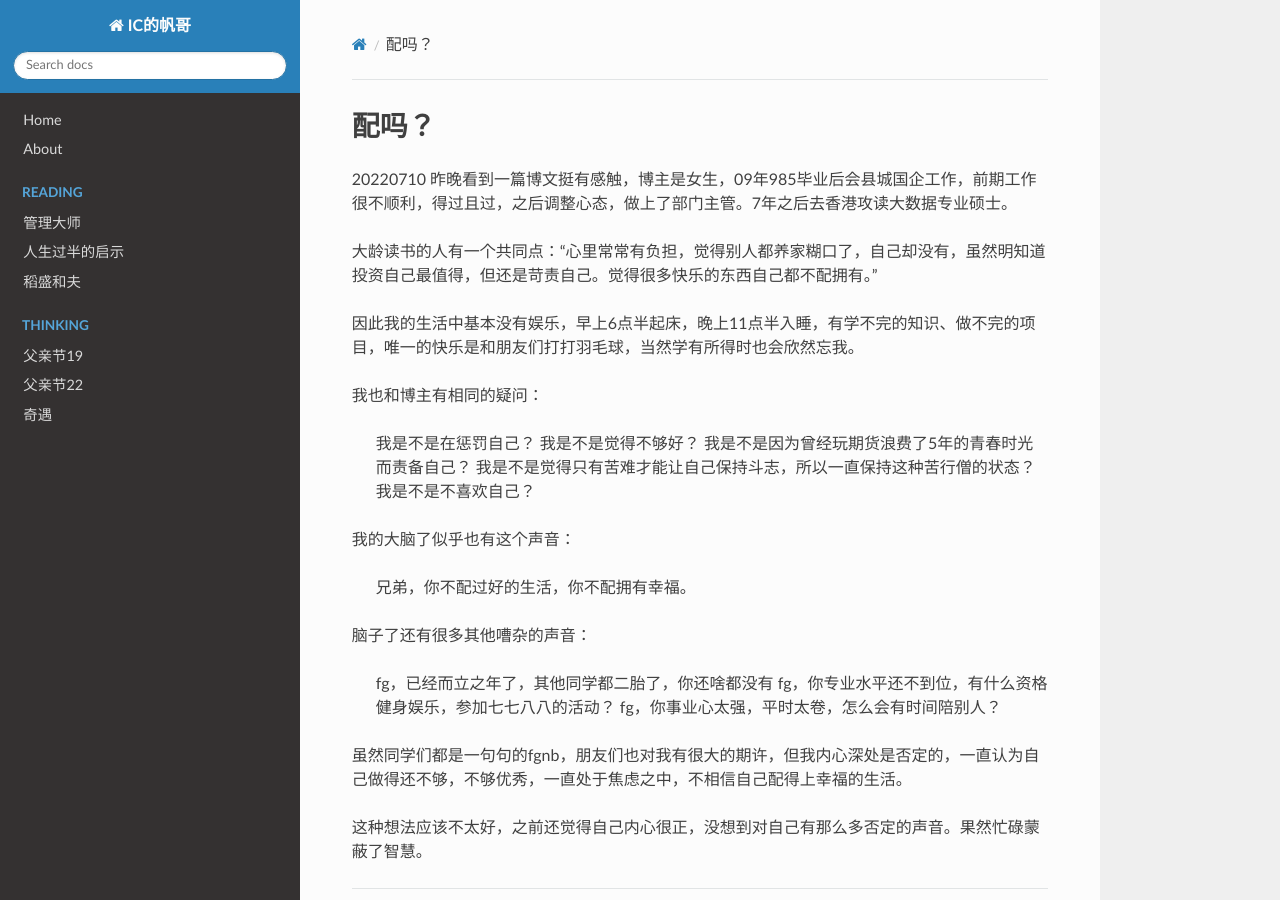
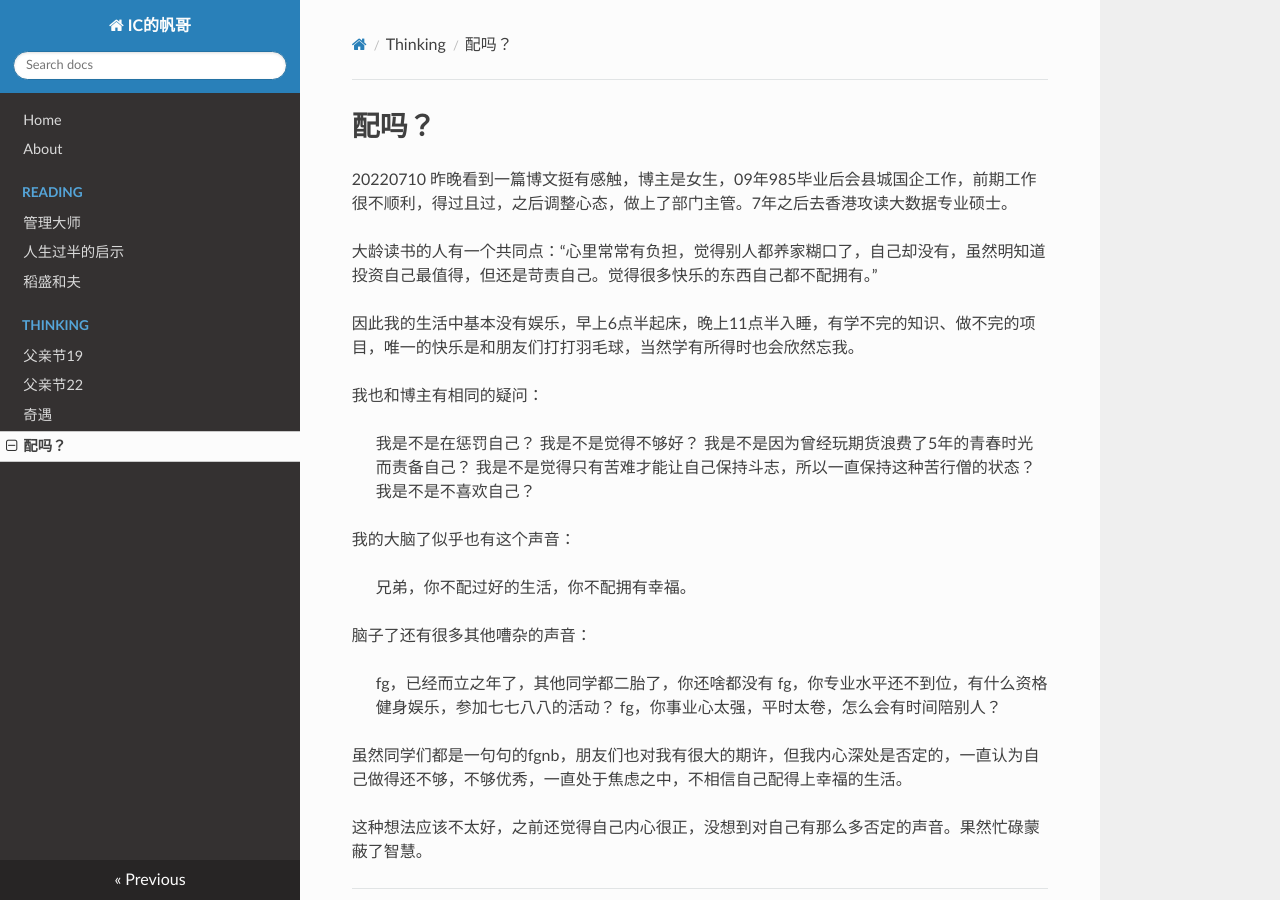
Before and after one commit to zhifanhe/icfgblog, an MkDocs documentation site: the page built from docs/Thinking/peima.md, in a window 1280 px wide and 900 px high. Built offline with MkDocs 1.6.1, drawn with Linux system fonts in a browser that asks for light colours; nearby versions of some CDN libraries.

Commit message:
Update mkdocs.yml

```diff
--- a/mkdocs.yml
+++ b/mkdocs.yml
@@ -10,5 +10,6 @@ nav:
       - 父亲节19: Thinking/father19.md
       - 父亲节22: Thinking/father22.md
       - 奇遇: Thinking/neiguan.md
+      - 配吗？: Thinking/peima.md
 theme:
   name: readthedocs
```
